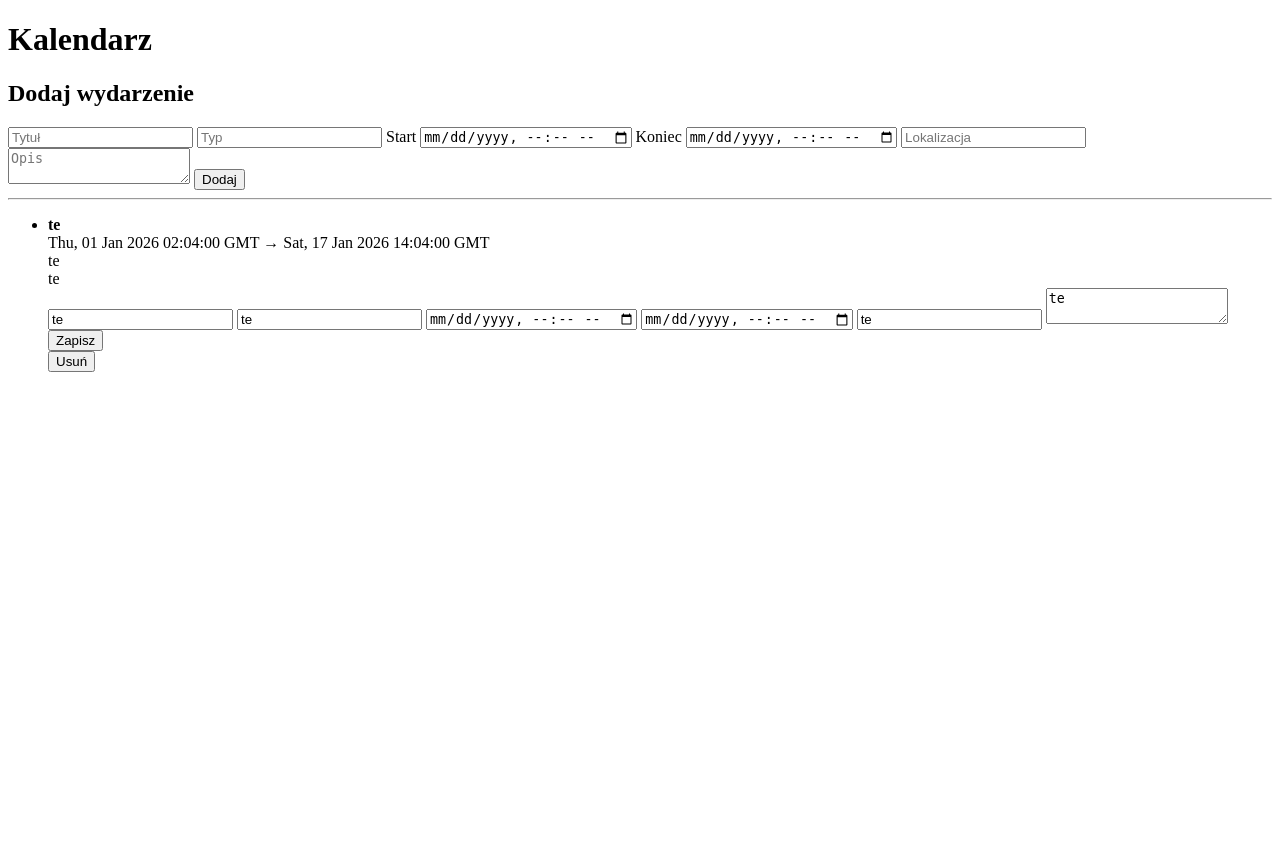
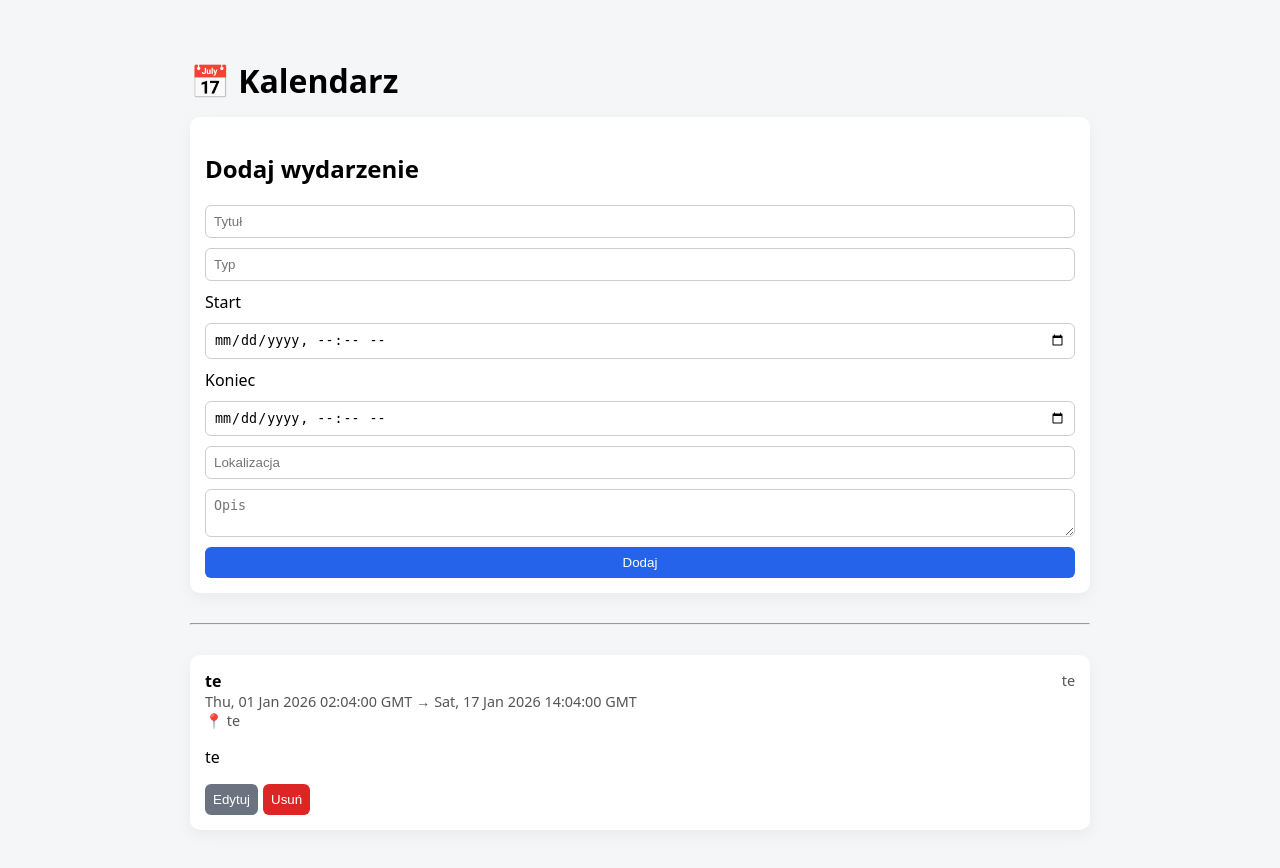
Before and after one commit to Dicenicepl/Pomocnik_studenta, a Flask app: page /calendar in a window 1280 px wide. Before the commit the page ends 372 px from the top, so only its background shows below. Run offline with Flask 3, Linux system fonts and the light colour scheme; data comes from the database, SQL or seed files in the repository.

Commit message:
Visual update + bug fix

```diff
--- a/templates/calendar.html
+++ b/templates/calendar.html
@@ -3,63 +3,158 @@
 <head>
     <meta charset="UTF-8">
     <title>Kalendarz</title>
+    <style>
+        body {
+            font-family: system-ui, sans-serif;
+            background: #f4f6f8;
+            padding: 30px;
+        }
+
+        h1 {
+            margin-bottom: 10px;
+        }
+
+        .container {
+            max-width: 900px;
+            margin: auto;
+        }
+
+        form {
+            display: grid;
+            gap: 10px;
+        }
+
+        input, textarea, button {
+            padding: 8px;
+            border-radius: 6px;
+            border: 1px solid #ccc;
+        }
+
+        button {
+            cursor: pointer;
+            background: #2563eb;
+            color: white;
+            border: none;
+        }
+
+        button.danger {
+            background: #dc2626;
+        }
+
+        button.secondary {
+            background: #6b7280;
+        }
+
+        .card {
+            background: white;
+            border-radius: 10px;
+            padding: 15px;
+            margin-top: 15px;
+            box-shadow: 0 5px 15px rgba(0,0,0,.05);
+        }
+
+        .card-header {
+            display: flex;
+            justify-content: space-between;
+            align-items: center;
+        }
+
+        .meta {
+            font-size: 0.9em;
+            color: #555;
+        }
+
+        .actions {
+            display: flex;
+            gap: 5px;
+            margin-top: 10px;
+        }
+
+        hr {
+            margin: 30px 0;
+        }
+    </style>
 </head>
 <body>
 
-<h1>Kalendarz</h1>
+<div class="container">
 
+<h1>📅 Kalendarz</h1>
+
+<div class="card">
     <h2>Dodaj wydarzenie</h2>
     <form method="POST" action="/calendar/create">
         <input name="title" placeholder="Tytuł" required>
         <input name="type" placeholder="Typ" required>
-
         <label>Start</label>
         <input type="datetime-local" name="start" required>
-
         <label>Koniec</label>
         <input type="datetime-local" name="end" required>
-
         <input name="location" placeholder="Lokalizacja" required>
         <textarea name="description" placeholder="Opis" required></textarea>
 
         <button type="submit">Dodaj</button>
     </form>
+</div>
 
 <hr>
 
-<ul>
 {% for e in events %}
-    <li>
-        <strong>{{ e.title }}</strong><br>
-        {{ e.start }} → {{ e.end }}<br>
-        {{ e.location }}<br>
-        {{ e.description }}
+<div class="card">
 
-        <!-- UPDATE -->
+    {% if edit_id == e.id %}
+        <h3>✏️ Edycja wydarzenia</h3>
         <form method="POST" action="/calendar/update/{{ e.id }}">
             <input name="title" value="{{ e.title }}">
             <input name="type" value="{{ e.type }}">
 
-            <input type="datetime-local" name="start"
-                   value="{{ e.start[:16] }}">
-            <input type="datetime-local" name="end"
-                   value="{{ e.end[:16] }}">
+            <label>Start</label>
+            <input type="datetime-local" name="start" value="{{ e.start[:16] }}">
+
+            <label>Koniec</label>
+            <input type="datetime-local" name="end" value="{{ e.end[:16] }}">
 
             <input name="location" value="{{ e.location }}">
             <textarea name="description">{{ e.description }}</textarea>
 
+            <div class="actions">
                 <button type="submit">Zapisz</button>
+                <a href="/calendar">
+                    <button type="button" class="secondary">Anuluj</button>
+                </a>
+            </div>
         </form>
 
-        <!-- DELETE -->
+    {% else %}
+        <div class="card-header">
+            <strong>{{ e.title }}</strong>
+            <span class="meta">{{ e.type }}</span>
+        </div>
+
+        <div class="meta">
+            {{ e.start }} → {{ e.end }}<br>
+            📍 {{ e.location }}
+        </div>
+
+        <p>{{ e.description }}</p>
+
+        <div class="actions">
+            <a href="/calendar?edit={{ e.id }}">
+                <button class="secondary">Edytuj</button>
+            </a>
+
             <form method="POST" action="/calendar/delete/{{ e.id }}">
-            <button type="submit">Usuń</button>
+                <button class="danger">Usuń</button>
             </form>
-    </li>
+        </div>
+    {% endif %}
+
+</div>
 {% else %}
-    <li>Brak wydarzeń</li>
+    <p>Brak wydarzeń</p>
 {% endfor %}
-</ul>
+
+</div>
 
 </body>
 </html>
```
Also changed, not shown: controllers/links_view.py (+10 -9 lines), templates/links.html (+84 -14 lines). Lines whose indentation alone changed are shown as unchanged.
